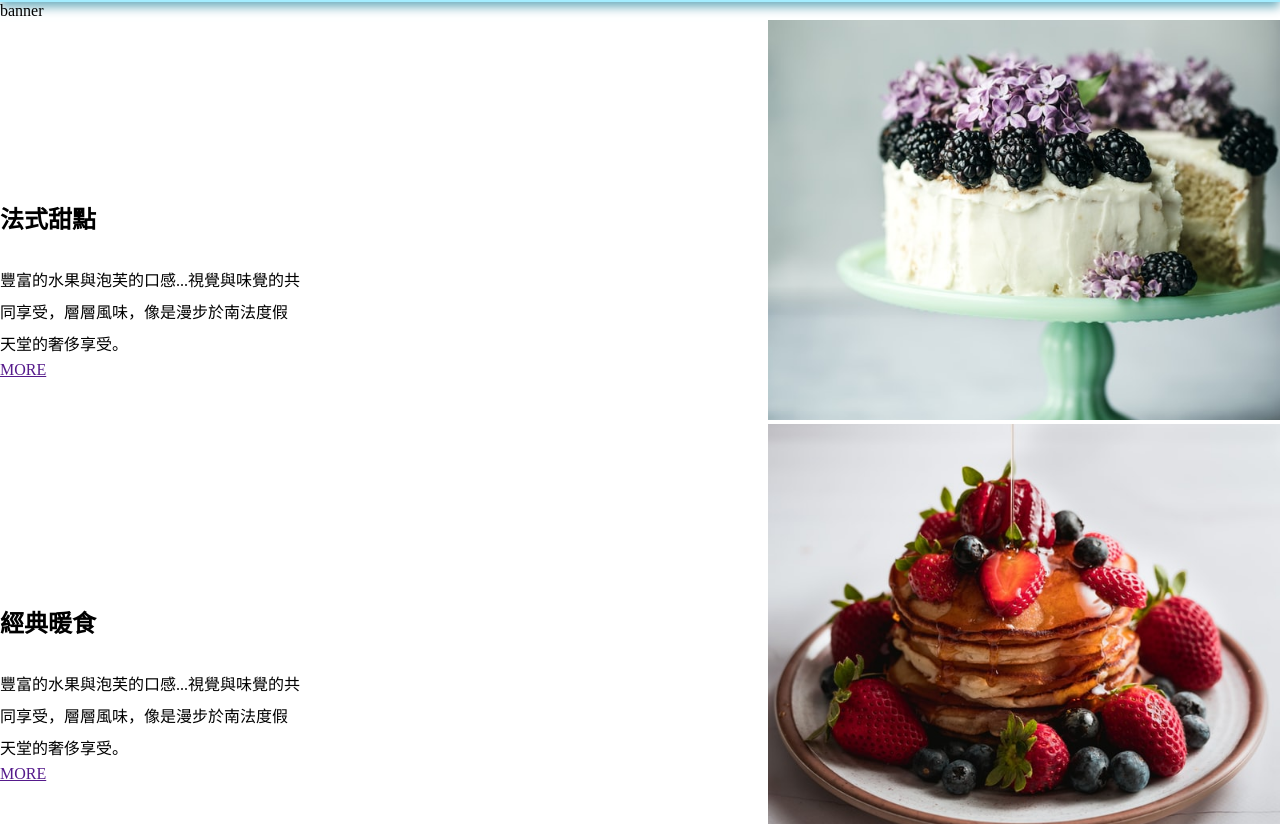
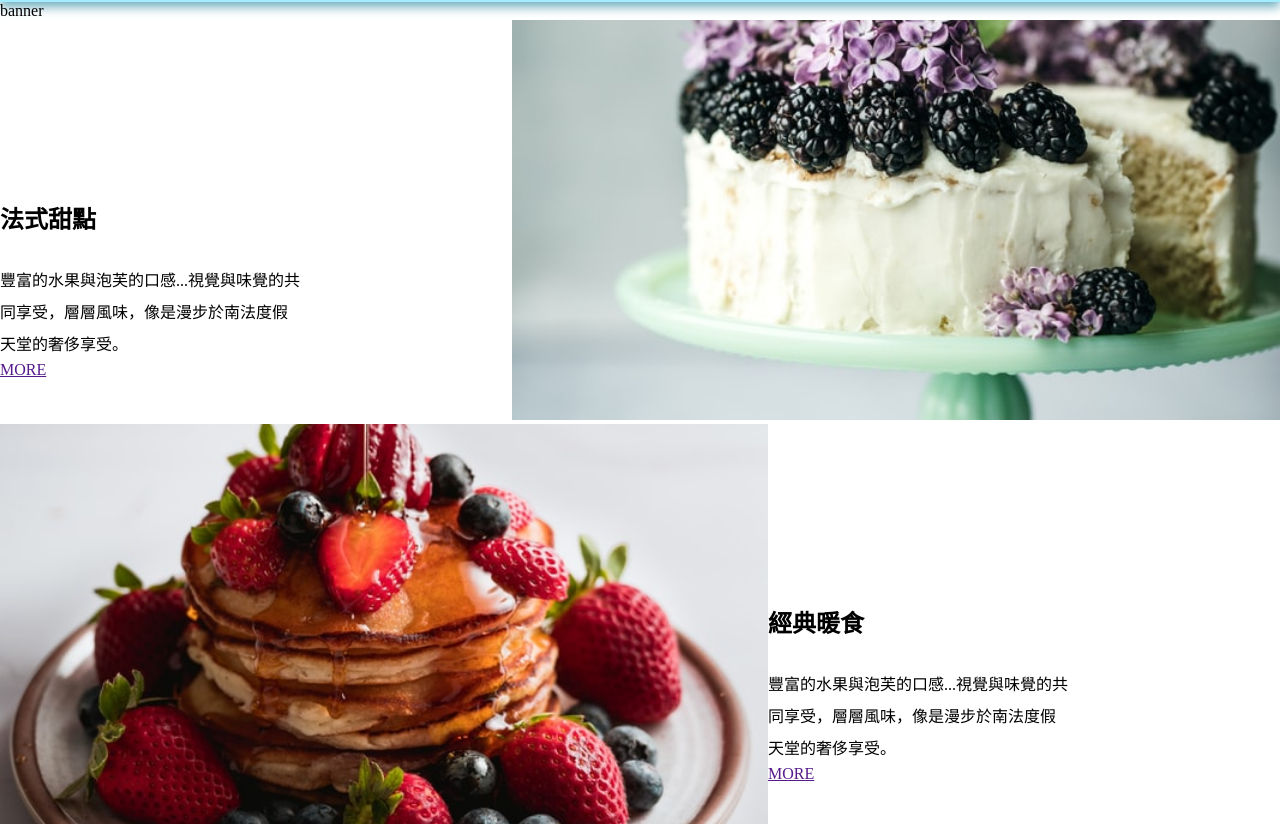
Before and after one commit to MelodyHSU/20210718_web_Dessert-shop, a plain HTML site: page index.html in a window 1280 px wide. Shown: the part 112-937 px from the top of the page. Drawn offline with Linux system fonts and the light colour scheme.

Commit message:
產品類型編排

```diff
--- a/style.css
+++ b/style.css
@@ -48,7 +48,7 @@ color: rgb(255, 161, 197);
 
 #products > div {
     display: grid;
-    grid-template-columns: 60% 40%;
+    grid-template-columns: 40% 60%;
 }
 
 /* 圖片原比例 */
@@ -71,3 +71,18 @@ color: rgb(255, 161, 197);
     width: 300px;
     line-height: 2;
 }
+
+/* nth-child 指同一階層的第N個元素 數字 奇數odd 偶數even*/
+#products > div:nth-child(2) {
+    /* gta 根據區域做欄位切割 */
+    grid-template-areas: "pic text" ;
+    grid-template-columns: 60% 40%;
+}
+
+/* grid-area 格線區域:名稱 */
+#products > div:nth-child(2) .text {
+    grid-area: text;
+}
+#products >div:nth-child(2) .pic {
+    grid-area: pic;
+}
```
